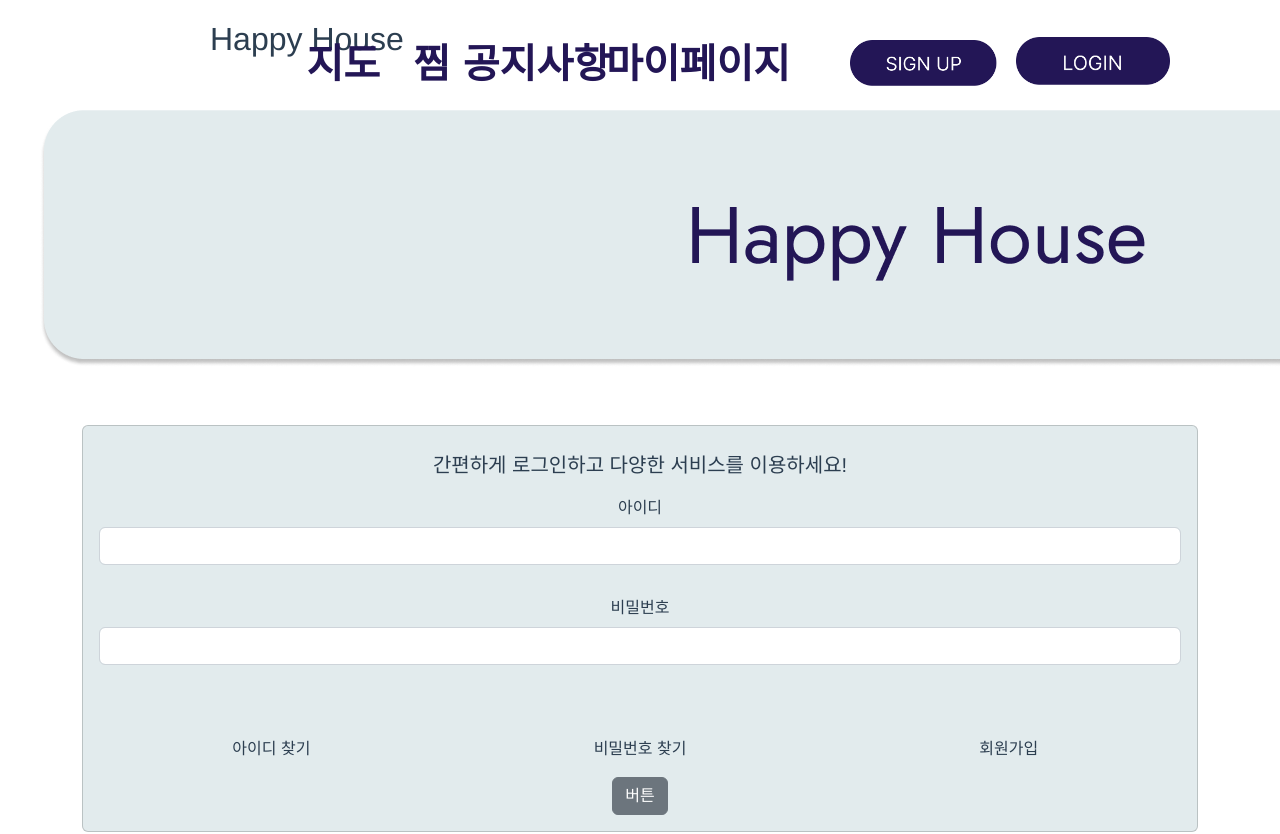
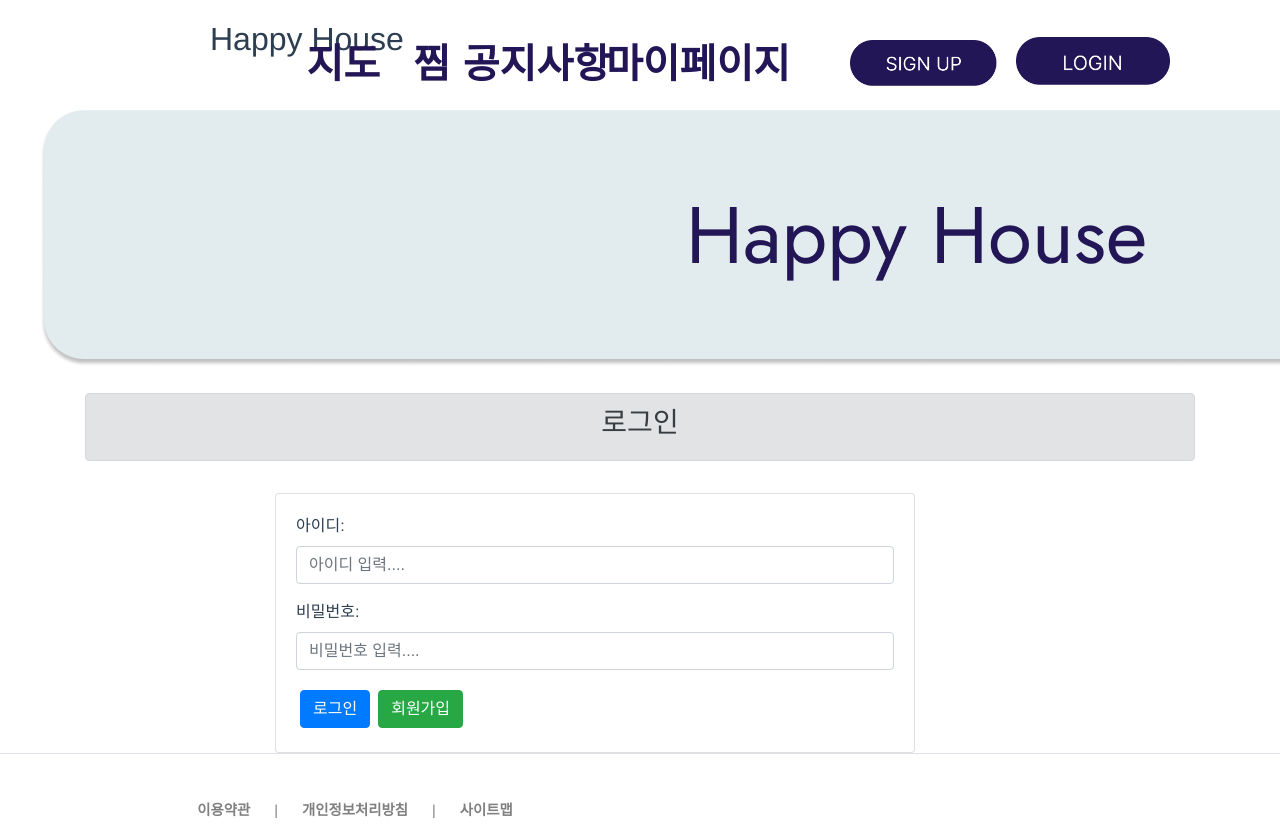
Before and after one commit to sangilji/HappyHouse, a Vue app in the folder HomeFE/homevue/: page /login in a window 1280 px wide. Shown: the top 834 px of the page. Built offline with nearby package versions, Linux system fonts and the light colour scheme; no server answers.

Commit message:
feat: 로그인 화면 구현

```diff
--- /dev/null
+++ b/HomeFE/homevue/src/api/index.js
@@ -0,0 +1,25 @@
+import axios from "axios";
+
+// local vue api axios instance
+function apiInstance() {
+  const instance = axios.create({
+    baseURL: process.env.VUE_APP_API_BASE_URL,
+    headers: {
+      "Content-Type": "application/json;charset=utf-8",
+    },
+  });
+  return instance;
+}
+
+// house deal API axios instance
+function houseInstance() {
+  const instance = axios.create({
+    baseURL: process.env.VUE_APP_HOUSE_DEAL_URL,
+    headers: {
+      "Content-Type": "application/json;charset=utf-8",
+    },
+  });
+  return instance;
+}
+
+export { apiInstance, houseInstance };
--- /dev/null
+++ b/HomeFE/homevue/src/api/member.js
@@ -0,0 +1,23 @@
+import { apiInstance } from "./index.js";
+
+const api = apiInstance();
+
+async function login(user, success, fail) {
+  await api.post(`/user/login`, JSON.stringify(user)).then(success).catch(fail);
+}
+
+async function findById(userid, success, fail) {
+  api.defaults.headers["access-token"] = sessionStorage.getItem("access-token");
+  await api.get(`/user/info/${userid}`).then(success).catch(fail);
+}
+
+async function tokenRegeneration(user, success, fail) {
+  api.defaults.headers["refresh-token"] = sessionStorage.getItem("refresh-token"); //axios header에 refresh-token 셋팅
+  await api.post(`/user/refresh`, user).then(success).catch(fail);
+}
+
+async function logout(userid, success, fail) {
+  await api.get(`/user/logout/${userid}`).then(success).catch(fail);
+}
+
+export { login, findById, tokenRegeneration, logout };
--- a/HomeFE/homevue/src/components/user/HouseLogin.vue
+++ b/HomeFE/homevue/src/components/user/HouseLogin.vue
@@ -1,55 +1,79 @@
 <template>
-  <div class="container my-5">
-    <b-card id="loginForm">
-      <b-form-group
-        label-cols-lg="12"
-        label="간편하게 로그인하고 다양한 서비스를 이용하세요!"
-        label-size="lg"
-        label-align-sm="center"
-        label-class="font-weight-bold pt-2"
-        class="mb-0"
-      >
-        <b-form-group
-          label="아이디"
-          label-for="userid"
-          label-cols-sm="3"
-          label-align-sm="right"
-        >
-          <b-form-input id="userid" v-model="userid"></b-form-input>
-        </b-form-group>
-        <br />
-        <b-form-group
-          label="비밀번호"
-          label-for="password"
-          label-cols-sm="3"
-          label-align-sm="right"
-        >
-          <b-form-input id="password" v-model="password"></b-form-input>
-        </b-form-group>
-        <br />
-        <br />
-        <br />
-        <b-row class="justify-content-md-center">
-          <b-col><p>아이디 찾기</p></b-col>
-          <b-col><p>비밀번호 찾기</p></b-col>
-          <b-col><p>회원가입</p></b-col>
-
-        </b-row>
-        <b-button>버튼</b-button>
-      </b-form-group>
-    </b-card>
-  </div>
+  <b-container class="bv-example-row mt-3">
+    <b-row>
+      <b-col>
+        <b-alert variant="secondary" show><h3>로그인</h3></b-alert>
+      </b-col>
+    </b-row>
+    <b-row>
+      <b-col></b-col>
+      <b-col cols="8">
+        <b-card class="text-center mt-3" style="max-width: 40rem" align="left">
+          <b-form class="text-left">
+            <b-alert show variant="danger" v-if="isLoginError">아이디 또는 비밀번호를 확인하세요.</b-alert>
+            <b-form-group label="아이디:" label-for="userid">
+              <b-form-input
+                id="userid"
+                v-model="user.userid"
+                required
+                placeholder="아이디 입력...."
+                @keyup.enter="confirm"
+              ></b-form-input>
+            </b-form-group>
+            <b-form-group label="비밀번호:" label-for="userpwd">
+              <b-form-input
+                type="password"
+                id="userpwd"
+                v-model="user.userpwd"
+                required
+                placeholder="비밀번호 입력...."
+                @keyup.enter="confirm"
+              ></b-form-input>
+            </b-form-group>
+            <b-button type="button" variant="primary" class="m-1" @click="confirm">로그인</b-button>
+            <b-button type="button" variant="success" class="m-1" @click="movePage">회원가입</b-button>
+          </b-form>
+        </b-card>
+      </b-col>
+      <b-col></b-col>
+    </b-row>
+  </b-container>
 </template>
 
 <script>
+import { mapState, mapActions } from "vuex";
+
+const memberStore = "memberStore";
 export default {
   name: "HouseLogin",
   data() {
     return {
-      userid: "",
-      password: "",
-      role: "",
+      // isLoginError: false,
+      user: {
+        userid: null,
+        userpwd: null,
+        role : null,
+      },
     };
+  },
+  computed: {
+    ...mapState(memberStore, ["isLogin", "isLoginError", "userInfo"]),
+  },
+  methods: {
+    ...mapActions(memberStore, ["userConfirm", "getUserInfo"]),
+    async confirm() {
+      await this.userConfirm(this.user);
+      let token = sessionStorage.getItem("access-token");
+      // console.log("1. confirm() token >> " + token);
+      if (this.isLogin) {
+        await this.getUserInfo(token);
+        // console.log("4. confirm() userInfo :: ", this.userInfo);
+        this.$router.push({ name: "main" });
+      }
+    },
+    movePage() {
+      this.$router.push({ name: "join" });
+    },
   },
 };
 </script>
--- a/HomeFE/homevue/src/router/index.js
+++ b/HomeFE/homevue/src/router/index.js
@@ -8,6 +8,11 @@ const routes = [
   {
     path: "/home",
     name: "home",
+    component: HomeMainView,
+  },
+  {
+    path:"",
+    name: "main",
     component: HomeMainView,
   },
   {
--- a/HomeFE/homevue/src/store/index.js
+++ b/HomeFE/homevue/src/store/index.js
@@ -1,6 +1,7 @@
 import Vue from "vue";
 import Vuex from "vuex";
-
+import memberStore from "./memberStore";
+import createPersistedState from "vuex-persistedstate";
 Vue.use(Vuex);
 
 export default new Vuex.Store({
@@ -8,5 +9,11 @@ export default new Vuex.Store({
   getters: {},
   mutations: {},
   actions: {},
-  modules: {},
+  modules: { memberStore },
+  plugins: [
+    createPersistedState({
+      // 브라우저 종료시 제거하기 위해 localStorage가 아닌 sessionStorage로 변경. (default: localStorage)
+      storage: sessionStorage,
+    }),
+  ],
 });
--- /dev/null
+++ b/HomeFE/homevue/src/store/memberStore.js
@@ -0,0 +1,146 @@
+import jwtDecode from "jwt-decode";
+import router from "@/router";
+import { login, findById, tokenRegeneration, logout } from "@/api/member";
+
+const memberStore = {
+  namespaced: true,
+  state: {
+    isLogin: false,
+    isLoginError: false,
+    userInfo: null,
+    isValidToken: false,
+  },
+  getters: {
+    checkUserInfo: function (state) {
+      return state.userInfo;
+    },
+    checkToken: function (state) {
+      return state.isValidToken;
+    },
+  },
+  mutations: {
+    SET_IS_LOGIN: (state, isLogin) => {
+      state.isLogin = isLogin;
+    },
+    SET_IS_LOGIN_ERROR: (state, isLoginError) => {
+      state.isLoginError = isLoginError;
+    },
+    SET_IS_VALID_TOKEN: (state, isValidToken) => {
+      state.isValidToken = isValidToken;
+    },
+    SET_USER_INFO: (state, userInfo) => {
+      state.isLogin = true;
+      state.userInfo = userInfo;
+    },
+  },
+  actions: {
+    async userConfirm({ commit }, user) {
+      await login(
+        user,
+        ({ data }) => {
+          if (data.message === "success") {
+            console.log(data);
+            let accessToken = data["access-token"];
+            let refreshToken = data["refresh-token"];
+            console.log(accessToken);
+            console.log(refreshToken);
+
+            // console.log("login success token created!!!! >> ", accessToken, refreshToken);
+            commit("SET_IS_LOGIN", true);
+            commit("SET_IS_LOGIN_ERROR", false);
+            commit("SET_IS_VALID_TOKEN", true);
+            sessionStorage.setItem("access-token", accessToken);
+            sessionStorage.setItem("refresh-token", refreshToken);
+          } else {
+            commit("SET_IS_LOGIN", false);
+            commit("SET_IS_LOGIN_ERROR", true);
+            commit("SET_IS_VALID_TOKEN", false);
+          }
+        },
+        (error) => {
+          console.log(error);
+        }
+      );
+    },
+    async getUserInfo({ commit, dispatch }, token) {
+      let decodeToken = jwtDecode(token);
+      // console.log("2. getUserInfo() decodeToken :: ", decodeToken);
+      await findById(
+        decodeToken.userid,
+        ({ data }) => {
+          if (data.message === "success") {
+            commit("SET_USER_INFO", data.userInfo);
+            // console.log("3. getUserInfo data >> ", data);
+          } else {
+            console.log("유저 정보 없음!!!!");
+          }
+        },
+        async (error) => {
+          console.log("getUserInfo() error code [토큰 만료되어 사용 불가능.] ::: ", error.response.status);
+          commit("SET_IS_VALID_TOKEN", false);
+          await dispatch("tokenRegeneration");
+        }
+      );
+    },
+    async tokenRegeneration({ commit, state }) {
+      console.log("토큰 재발급 >> 기존 토큰 정보 : {}", sessionStorage.getItem("access-token"));
+      await tokenRegeneration(
+        JSON.stringify(state.userInfo),
+        ({ data }) => {
+          if (data.message === "success") {
+            let accessToken = data["access-token"];
+            console.log("재발급 완료 >> 새로운 토큰 : {}", accessToken);
+            sessionStorage.setItem("access-token", accessToken);
+            commit("SET_IS_VALID_TOKEN", true);
+          }
+        },
+        async (error) => {
+          // HttpStatus.UNAUTHORIZE(401) : RefreshToken 기간 만료 >> 다시 로그인!!!!
+          if (error.response.status === 401) {
+            console.log("갱신 실패");
+            // 다시 로그인 전 DB에 저장된 RefreshToken 제거.
+            await logout(
+              state.userInfo.userid,
+              ({ data }) => {
+                if (data.message === "success") {
+                  console.log("리프레시 토큰 제거 성공");
+                } else {
+                  console.log("리프레시 토큰 제거 실패");
+                }
+                alert("RefreshToken 기간 만료!!! 다시 로그인해 주세요.");
+                commit("SET_IS_LOGIN", false);
+                commit("SET_USER_INFO", null);
+                commit("SET_IS_VALID_TOKEN", false);
+                router.push({ name: "login" });
+              },
+              (error) => {
+                console.log(error);
+                commit("SET_IS_LOGIN", false);
+                commit("SET_USER_INFO", null);
+              }
+            );
+          }
+        }
+      );
+    },
+    async userLogout({ commit }, userid) {
+      await logout(
+        userid,
+        ({ data }) => {
+          if (data.message === "success") {
+            commit("SET_IS_LOGIN", false);
+            commit("SET_USER_INFO", null);
+            commit("SET_IS_VALID_TOKEN", false);
+          } else {
+            console.log("유저 정보 없음!!!!");
+          }
+        },
+        (error) => {
+          console.log(error);
+        }
+      );
+    },
+  },
+};
+
+export default memberStore;
```
Also changed, not shown: HomeFE/homevue/package.json (+11 -4 lines), 1 other file (tests, documents, lock files or other folders).
